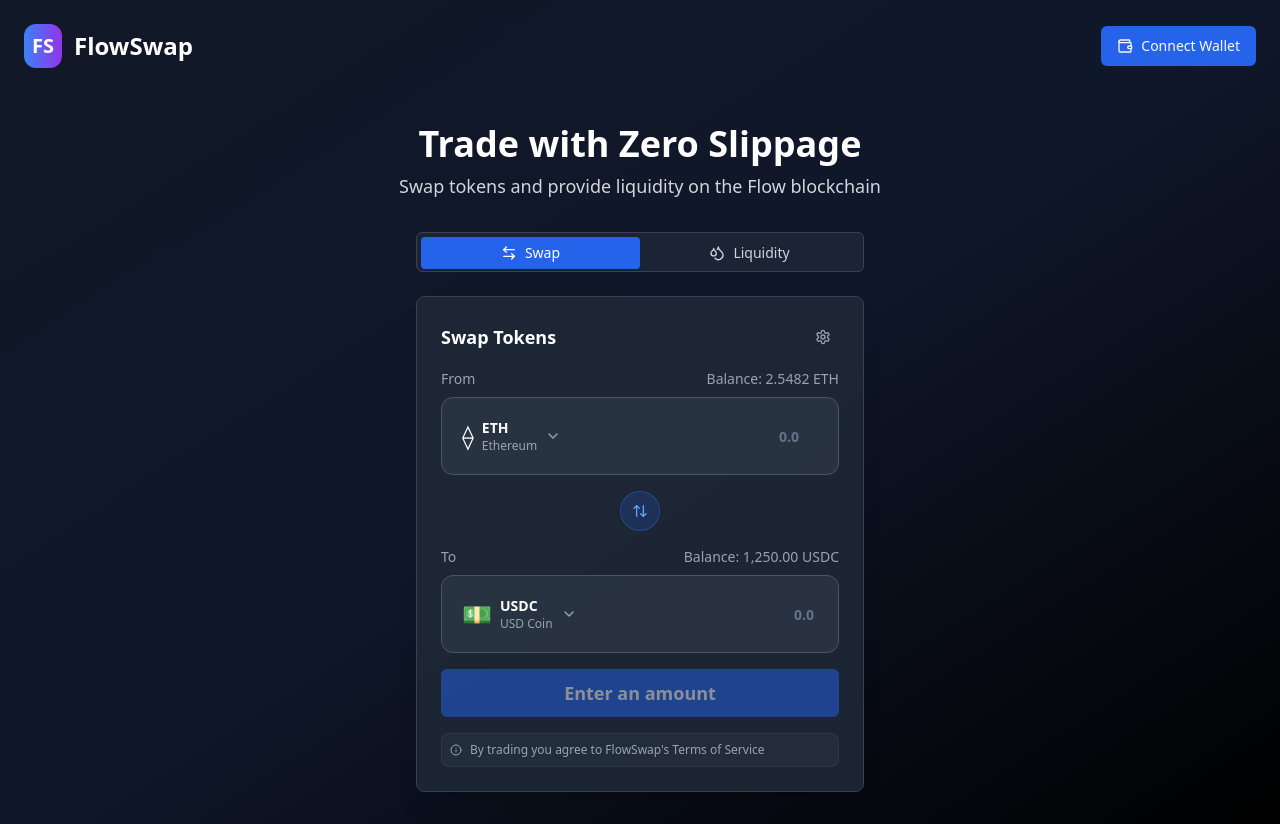
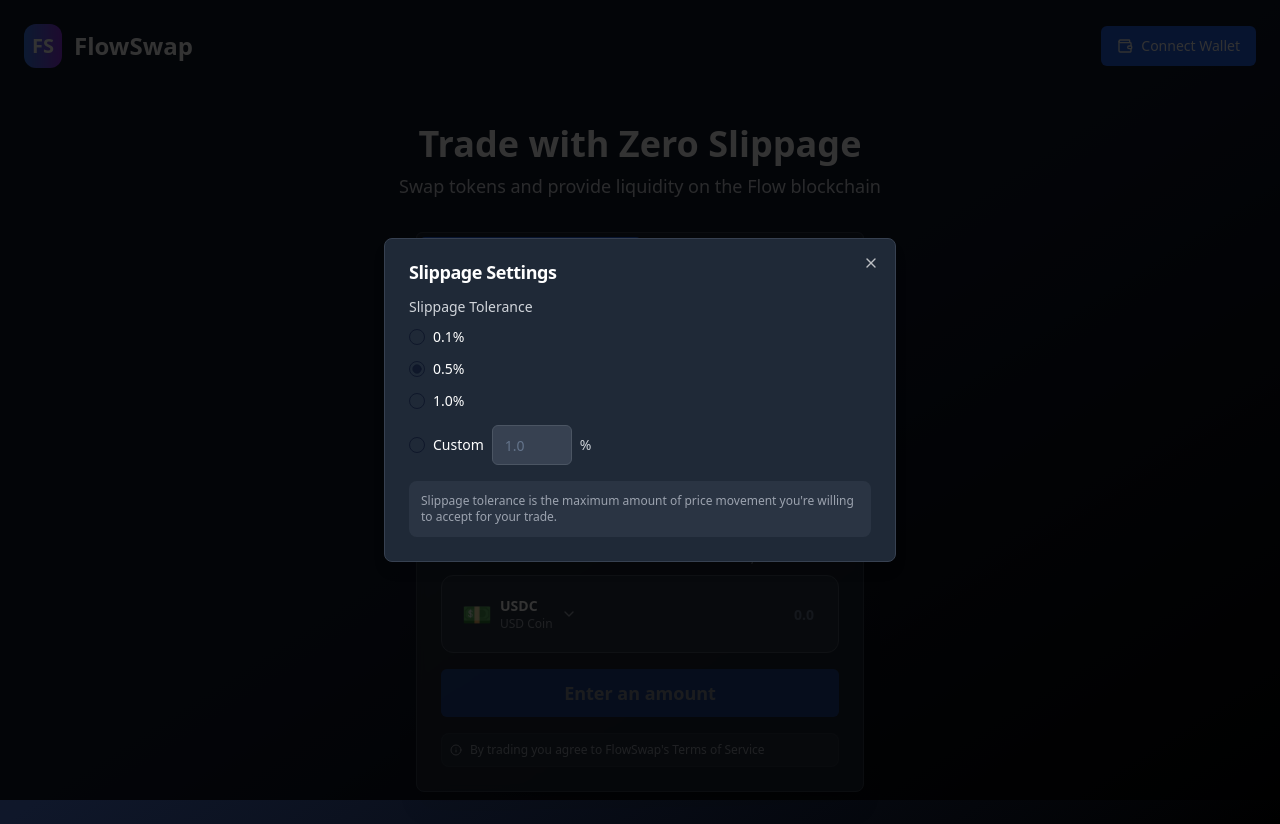
Before and after one commit to ify1233/flow-state-swapper, a React (Vite) app: page / in a window 1280 px wide. Both pictures are taken after a click on the button 823 px from the left and 337 px from the top of the page. Built offline with nearby package versions, Linux system fonts and the light colour scheme.

Commit message:
Enable slippage option
Add slippage tolerance setting to the swap interface.

```diff
--- a/src/components/SwapCard.tsx
+++ b/src/components/SwapCard.tsx
@@ -4,6 +4,9 @@ import { Card, CardContent, CardHeader } from "@/components/ui/card";
 import { Button } from "@/components/ui/button";
 import { Input } from "@/components/ui/input";
 import { ArrowUpDown, Settings, Info } from "lucide-react";
+import { Dialog, DialogContent, DialogHeader, DialogTitle, DialogTrigger } from "@/components/ui/dialog";
+import { RadioGroup, RadioGroupItem } from "@/components/ui/radio-group";
+import { Label } from "@/components/ui/label";
 import TokenSelector from "./TokenSelector";
 import { useToast } from "@/hooks/use-toast";
 
@@ -13,6 +16,8 @@ const SwapCard = () => {
   const [fromToken, setFromToken] = useState({ symbol: "ETH", name: "Ethereum", icon: "⟠" });
   const [toToken, setToToken] = useState({ symbol: "USDC", name: "USD Coin", icon: "💵" });
   const [slippage, setSlippage] = useState("0.5");
+  const [customSlippage, setCustomSlippage] = useState("");
+  const [slippageDialogOpen, setSlippageDialogOpen] = useState(false);
   const { toast } = useToast();
 
   const handleSwapTokens = () => {
@@ -52,14 +57,80 @@ const SwapCard = () => {
     setToAmount(calculateToAmount(value));
   };
 
+  const handleSlippageChange = (value: string) => {
+    if (value === "custom") {
+      setSlippage(customSlippage || "1.0");
+    } else {
+      setSlippage(value);
+      setCustomSlippage("");
+    }
+  };
+
+  const handleCustomSlippageChange = (value: string) => {
+    setCustomSlippage(value);
+    setSlippage(value);
+  };
+
+  const presetSlippages = ["0.1", "0.5", "1.0"];
+
   return (
     <Card className="bg-gray-800/90 backdrop-blur-sm border border-gray-700 shadow-xl">
       <CardHeader className="pb-4">
         <div className="flex items-center justify-between">
           <h3 className="text-lg font-semibold text-white">Swap Tokens</h3>
-          <Button variant="ghost" size="sm" className="h-8 w-8 p-0 text-gray-400 hover:text-white hover:bg-gray-700">
-            <Settings size={16} />
-          </Button>
+          <Dialog open={slippageDialogOpen} onOpenChange={setSlippageDialogOpen}>
+            <DialogTrigger asChild>
+              <Button variant="ghost" size="sm" className="h-8 w-8 p-0 text-gray-400 hover:text-white hover:bg-gray-700">
+                <Settings size={16} />
+              </Button>
+            </DialogTrigger>
+            <DialogContent className="bg-gray-800 border-gray-700 text-white">
+              <DialogHeader>
+                <DialogTitle>Slippage Settings</DialogTitle>
+              </DialogHeader>
+              <div className="space-y-4">
+                <div>
+                  <Label className="text-sm text-gray-300 mb-3 block">
+                    Slippage Tolerance
+                  </Label>
+                  <RadioGroup
+                    value={presetSlippages.includes(slippage) ? slippage : "custom"}
+                    onValueChange={handleSlippageChange}
+                    className="space-y-2"
+                  >
+                    {presetSlippages.map((preset) => (
+                      <div key={preset} className="flex items-center space-x-2">
+                        <RadioGroupItem value={preset} id={`slippage-${preset}`} />
+                        <Label htmlFor={`slippage-${preset}`} className="text-white cursor-pointer">
+                          {preset}%
+                        </Label>
+                      </div>
+                    ))}
+                    <div className="flex items-center space-x-2">
+                      <RadioGroupItem value="custom" id="slippage-custom" />
+                      <Label htmlFor="slippage-custom" className="text-white cursor-pointer">
+                        Custom
+                      </Label>
+                      <Input
+                        value={customSlippage}
+                        onChange={(e) => handleCustomSlippageChange(e.target.value)}
+                        placeholder="1.0"
+                        className="w-20 bg-gray-700 border-gray-600 text-white text-sm"
+                        type="number"
+                        step="0.1"
+                        min="0"
+                        max="50"
+                      />
+                      <span className="text-gray-300 text-sm">%</span>
+                    </div>
+                  </RadioGroup>
+                </div>
+                <div className="text-xs text-gray-400 bg-gray-700/50 p-3 rounded-lg">
+                  <p>Slippage tolerance is the maximum amount of price movement you're willing to accept for your trade.</p>
+                </div>
+              </div>
+            </DialogContent>
+          </Dialog>
         </div>
       </CardHeader>
 
```
